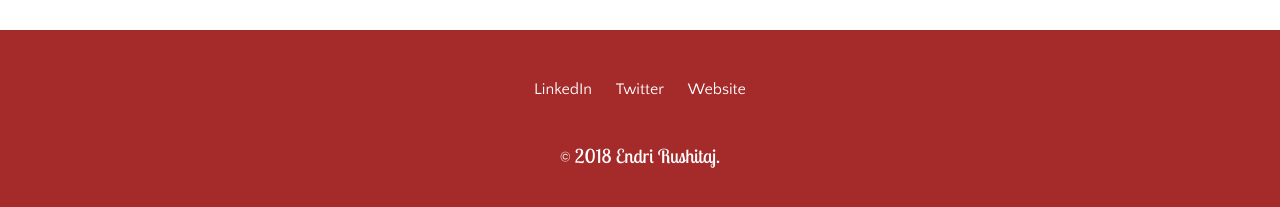
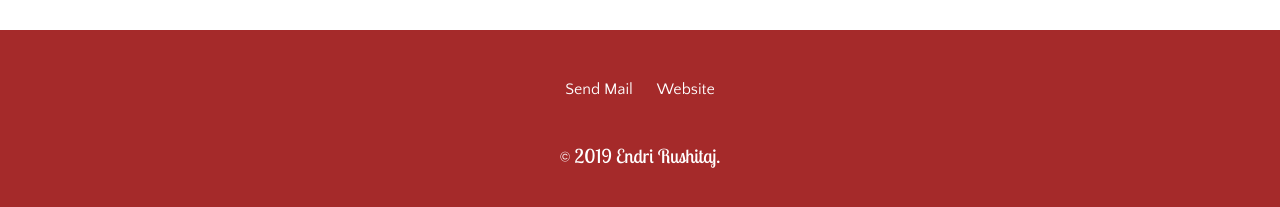
Before and after one commit to endrirushitaj/CV, a plain HTML site: page index.html in a window 1280 px wide. Shown: the part 2083-2290 px from the top of the page. Drawn offline with Linux system fonts and the light colour scheme; a web font is replaced by a local one.

Commit message:
Update index.html

```diff
--- a/index.html
+++ b/index.html
@@ -54,10 +54,9 @@
 
 <input type="button" class="butn" name="butn" value="CONTACT ME">
   <div class="bottom-container">
-    <a class="footer-link" href="https://www.linkedin.com/">LinkedIn</a>
-    <a class="footer-link" href="https://twitter.com/">Twitter</a>
-    <a class="footer-link" href="https://www.appbrewery.co/">Website</a>
-    <p class="copyright">© 2018 Endri Rushitaj.</p>
+    <a href="mailto:rushitajendri@gmail.com" target="_top">Send Mail</a>
+    <a class="footer-link" href="https://www.pesedite.com.co/">Website</a>
+    <p class="copyright">© 2019 Endri Rushitaj.</p>
   </div>
 
 </body>
```
